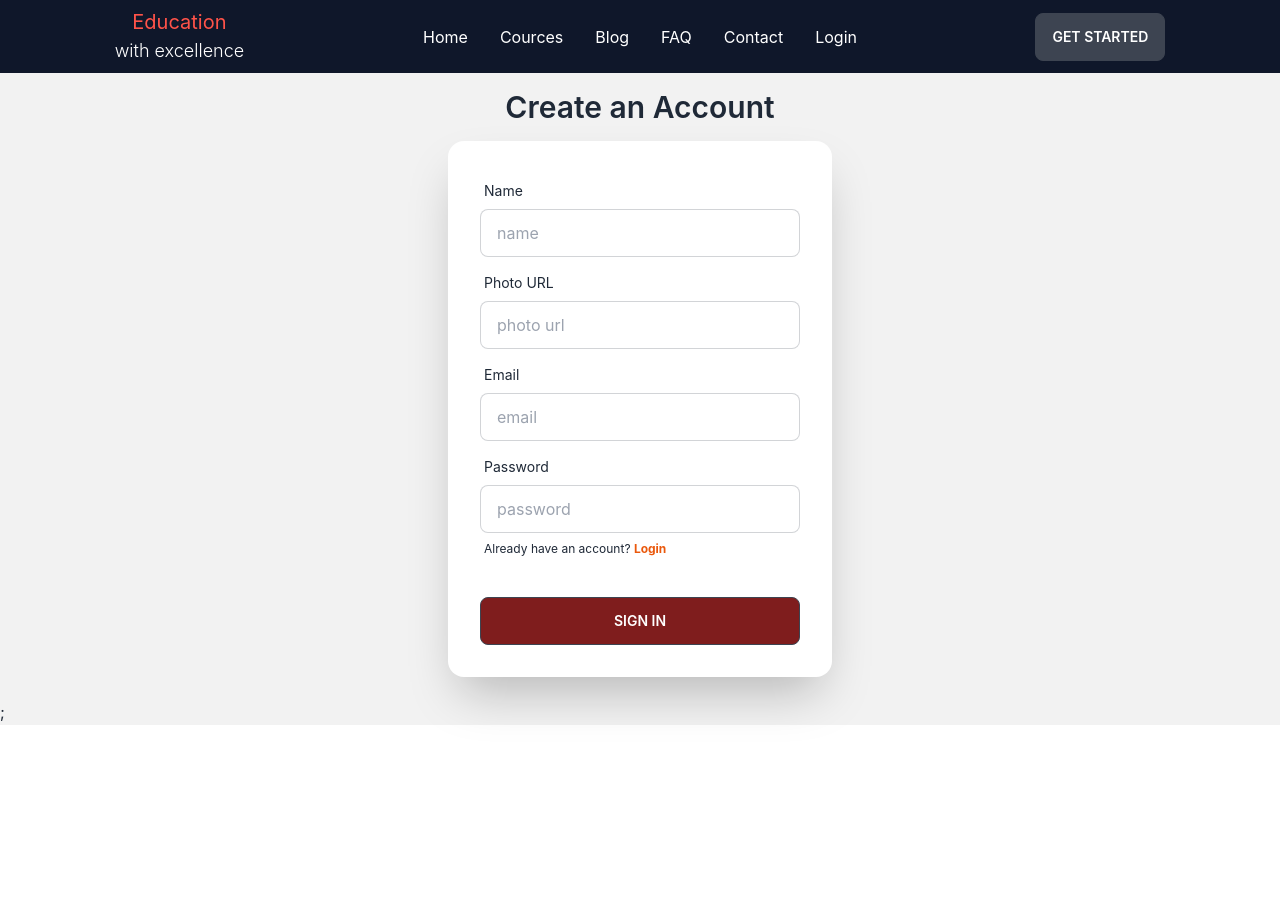
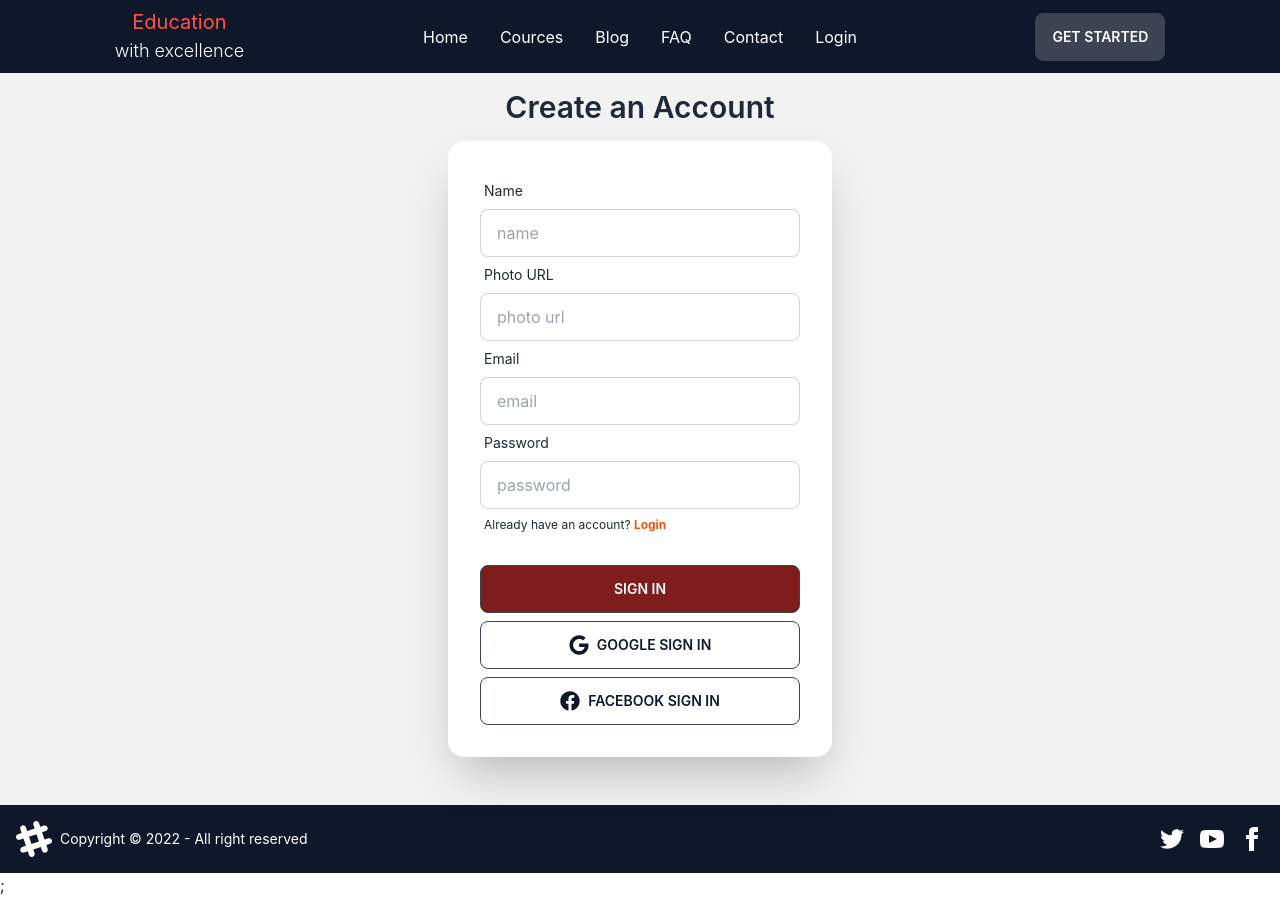
Before and after one commit to JewelHFahim/education-with-excellence, a React (Create React App) app: page /signin in a window 1280 px wide. Before the commit the page ends 800 px from the top, so only its background shows below. Built offline with nearby package versions, Linux system fonts and the light colour scheme; no server answers.

Commit message:
facebook and google added auth

```diff
--- a/package.json
+++ b/package.json
@@ -3,6 +3,7 @@
   "version": "0.1.0",
   "private": true,
   "dependencies": {
+    "@heroicons/react": "^2.0.12",
     "@testing-library/jest-dom": "^5.16.5",
     "@testing-library/react": "^13.4.0",
     "@testing-library/user-event": "^13.5.0",
@@ -10,6 +11,7 @@
     "firebase": "^9.12.1",
     "react": "^18.2.0",
     "react-dom": "^18.2.0",
+    "react-icons": "^4.6.0",
     "react-router-dom": "^6.4.2",
     "react-scripts": "5.0.1",
     "web-vitals": "^2.1.4"
--- a/src/Context/UserContext.js
+++ b/src/Context/UserContext.js
@@ -1,5 +1,5 @@
-import React, { createContext, useState } from 'react';
-import {createUserWithEmailAndPassword, getAuth, signInWithEmailAndPassword} from 'firebase/auth'
+import React, { createContext, useEffect, useState } from 'react';
+import {createUserWithEmailAndPassword, getAuth, onAuthStateChanged, signInWithEmailAndPassword, signInWithPopup} from 'firebase/auth'
 import app from '../firebase/firebase.config';
 
 export const AuthContext = createContext()
@@ -17,8 +17,25 @@ const UserContext = ({children}) => {
         return signInWithEmailAndPassword(auth, email, password)
     }
 
+    const googleSignIn = (provider)=>{
+        return signInWithPopup(auth, provider)
+    }
 
-    const authInfo = {user, createUser, logIn}
+    const facebookSignIn = (provider) =>{
+        return signInWithPopup(auth, provider)
+    }
+
+
+    const authInfo = {user, createUser, logIn, googleSignIn, facebookSignIn}
+
+    useEffect( ()=>{
+        const unsubscribe = onAuthStateChanged(user, currentUser =>{
+            setUser(currentUser)
+        })
+        return ()=>{
+            unsubscribe();
+        }
+    },[])
 
 
     return (
--- a/src/Pages/Footer/Footer.js
+++ b/src/Pages/Footer/Footer.js
@@ -3,7 +3,7 @@ import { Link } from "react-router-dom";
 
 const Footer = () => {
   return (
-    <div>
+    <div className="">
       <footer className="footer items-center p-4 mb-0 bg-slate-900 text-neutral-content">
         <div className="items-center grid-flow-col">
           <svg
--- a/src/Pages/Home/Home.js
+++ b/src/Pages/Home/Home.js
@@ -3,7 +3,7 @@ import "./Home.css";
 
 const Home = () => {
   return (
-    <div className="home-container bg-red-600 mb-[-25px]">
+    <div className="home-container bg-red-600">
       <div
         className="hero min-h-screen"
         style={{ backgroundImage: `url("https://placeimg.com/1000/800/arch")` }}
--- a/src/Pages/Login/Login/Login.js
+++ b/src/Pages/Login/Login/Login.js
@@ -1,10 +1,15 @@
+import { FacebookAuthProvider, GoogleAuthProvider } from "firebase/auth";
 import React, { useContext } from "react";
 import { Link } from "react-router-dom";
 import { AuthContext } from "../../../Context/UserContext";
 import "./Login.css";
+import { FaGoogle, FaFacebook } from "react-icons/fa";
 
 const Login = () => {
-  const { logIn } = useContext(AuthContext);
+  const { logIn, googleSignIn, facebookSignIn } = useContext(AuthContext);
+  const googleProvider = new GoogleAuthProvider();
+  const facebookProvider = new FacebookAuthProvider();
+
 
   const handleLogin = (event) => {
     event.preventDefault();
@@ -23,18 +28,38 @@ const Login = () => {
       });
   };
 
+  const hadnleGoogleSignIn = () => {
+    googleSignIn(googleProvider)
+      .then((result) => {
+        const user = result.user;
+        console.log(user);
+      })
+      .then((error) => {
+        console.error(error);
+      });
+  };
+
+  const handleFacebookSignIn = () =>{
+    facebookSignIn(facebookProvider)
+    .then(result =>{
+      const user = result.user;
+      console.log(user);
+    })
+    .catch( error =>{
+      console.error(error);
+    })
+  }
+
   return (
-    <div className="bg-base-200 mb-[-25px]">
+    <div className="bg-base-200">
       <div className="hero max-h-screen bg-base-200 pb-20 pt-8">
         <div className="hero-content flex-col w-10/12">
           <div className="text-center lg:text-left ">
             <h1 className="text-3xl font-semibold">Login</h1>
           </div>
-          <form
-            onSubmit={handleLogin}
-            className="card flex-shrink-0 w-full max-w-sm shadow-2xl bg-base-100"
-          >
+          <div className="card flex-shrink-0 w-full max-w-sm shadow-2xl bg-base-100">
             <div className="card-body">
+              <form onSubmit={handleLogin}>
                 <div className="form-control">
                   <label className="label">
                     <span className="label-text">Email</span>
@@ -59,7 +84,10 @@ const Login = () => {
                     required
                   />
                   <label className="label">
-                  <Link to="/signin" className="label-text-alt link link-hover">
+                    <Link
+                      to="/signin"
+                      className="label-text-alt link link-hover"
+                    >
                       Dont have an account?{" "}
                       <span className="text-orange-700">Sign In</span>
                     </Link>
@@ -70,8 +98,25 @@ const Login = () => {
                     Login
                   </button>
                 </div>
+              </form>
+              <button
+                onClick={hadnleGoogleSignIn}
+                type="submit"
+                className="btn bg-white mt-2 text-slate-900 hover:bg-red-900 hover:text-white"
+              >
+                <FaGoogle className="mr-2 text-xl" />
+                Google Login
+              </button>
+              <button
+                onClick={handleFacebookSignIn}
+                type="submit"
+                className="btn bg-white text-slate-900 hover:bg-red-900 hover:text-white"
+              >
+                <FaFacebook className="mr-2 text-xl" />
+                Facebook Login
+              </button>
             </div>
-          </form>
+          </div>
         </div>
       </div>
     </div>
--- a/src/Pages/Login/Sign In/Signin.js
+++ b/src/Pages/Login/Sign In/Signin.js
@@ -1,10 +1,12 @@
+import { FacebookAuthProvider, GoogleAuthProvider } from "firebase/auth";
 import React, { useContext } from "react";
 import { AuthContext } from "../../../Context/UserContext";
+import { FaGoogle, FaFacebook } from "react-icons/fa";
 
 const Signin = () => {
-
-    const {createUser} = useContext(AuthContext);
-
+  const { createUser, googleSignIn, facebookSignIn } = useContext(AuthContext);
+  const googleProvider = new GoogleAuthProvider();
+  const facebookProvider = new FacebookAuthProvider();
 
   const handleSubmit = (event) => {
     event.preventDefault();
@@ -16,28 +18,47 @@ const Signin = () => {
     console.log(name, photoURL, email, password);
 
     createUser(email, password)
+      .then((result) => {
+        const user = result.user;
+        console.log(user);
+      })
+      .catch((error) => {
+        console.error(error);
+      });
+  };
+
+  const hadnleGoogleSignIn = () => {
+    googleSignIn(googleProvider)
+      .then((result) => {
+        const user = result.user;
+        console.log(user);
+      })
+      .then((error) => {
+        console.error(error);
+      });
+  };
+
+  const handleFacebookSignIn = () =>{
+    facebookSignIn(facebookProvider)
     .then(result =>{
       const user = result.user;
       console.log(user);
     })
-    .catch(error =>{
+    .catch( error =>{
       console.error(error);
     })
-
   };
 
   return (
-    <div className=" bg-base-200 mb-[-25px]">
-      <div className="hero max-h-screen mx-auto">
+    <div className=" bg-base-200">
+      <div className="hero h-100vh mx-auto">
         <div className="hero-content flex-col h-100vh pb-12 w-10/12">
           <div className="text-center lg:text-left ">
             <h1 className="text-3xl font-semibold">Create an Account</h1>
           </div>
-          <form
-            onSubmit={handleSubmit}
-            className="card flex-shrink-0 w-full max-w-sm shadow-2xl bg-base-100"
-          >
+          <div className="card flex-shrink-0 w-full max-w-sm shadow-2xl bg-base-100">
             <div className="card-body">
+              <form onSubmit={handleSubmit}>
                 <div className="form-control">
                   <label className="label">
                     <span className="label-text">Name</span>
@@ -93,12 +114,32 @@ const Signin = () => {
                   </label>
                 </div>
                 <div className="form-control mt-6">
-                <button type="submit" className="btn bg-red-900 hover:bg-red-700">
+                  <button
+                    type="submit"
+                    className="btn bg-red-900 hover:bg-red-700"
+                  >
                     Sign In
                   </button>
                 </div>
+              </form>
+              <button
+                onClick={hadnleGoogleSignIn}
+                type="submit"
+                className="btn bg-white text-slate-900 hover:bg-red-900 hover:text-white"
+              >
+                <FaGoogle className="mr-2 text-xl" />
+                Google Sign In
+              </button>
+              <button
+                onClick={handleFacebookSignIn}
+                type="submit"
+                className="btn bg-white text-slate-900 hover:bg-red-900 hover:text-white"
+              >
+                <FaFacebook className="mr-2 text-xl" />
+                Facebook Sign In
+              </button>
             </div>
-          </form>
+          </div>
         </div>
       </div>
     </div>
--- a/src/layout/Main.js
+++ b/src/layout/Main.js
@@ -8,7 +8,7 @@ const Main = () => {
     <div>
       <Header></Header>
       <Outlet></Outlet>
-      {/* <Footer></Footer> */}
+      {<Footer></Footer>}
     </div>
   );
 };
```
Also changed, not shown: 1 other file (tests, documents, lock files or other folders). Lines whose indentation alone changed are shown as unchanged.
